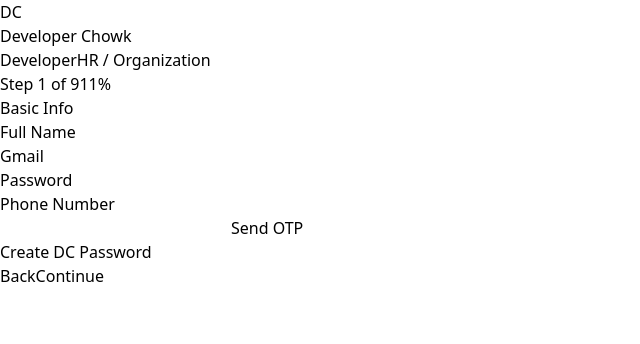
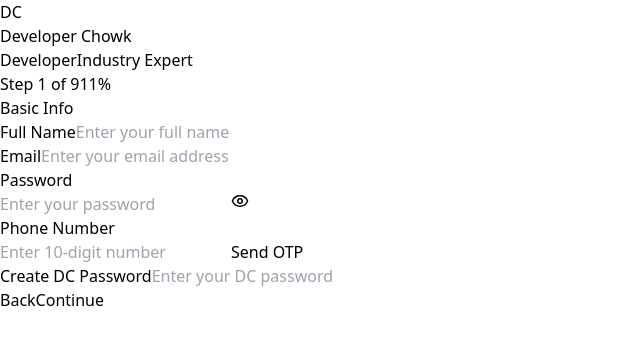
Before and after one commit to ektagoyal06/Developer_chowk, a React (Vite) app: page /signup in a window 1280 px wide. Shown: the top 344 px of the page, without its empty margins (0-640 px from the left). Built offline with nearby package versions, Linux system fonts and the light colour scheme.

Commit message:
update landingpage and signup page

```diff
--- a/package.json
+++ b/package.json
@@ -15,10 +15,6 @@
     "react": "^19.1.1",
     "react-dom": "^19.1.1",
     "react-parallax-tilt": "^1.7.304",
-<<<<<<< HEAD
-=======
-    "react-router-dom": "^7.9.4",
->>>>>>> ebaa875 (Initial commit with dc folder)
     "react-scroll": "^1.9.3",
     "react-type-animation": "^3.2.0"
   },
--- a/src/pages/DeveloperSignup.jsx
+++ b/src/pages/DeveloperSignup.jsx
@@ -1,5 +1,6 @@
 import React, { useMemo, useState } from "react";
 import { Eye, EyeOff, Moon, Sun } from "lucide-react";
+// import { Eye, EyeOff } from "lucide-react";
 
 // --- Mock catalogs --- //
 const DEGREE_OPTIONS = [
@@ -243,6 +244,7 @@
   const [role, setRole] = useState("developer");
   const [devStep, setDevStep] = useState(0);
   const [hrStep, setHrStep] = useState(0);
+  const [showPassword, setShowPassword] = useState(false);
   const [submitted, setSubmitted] = useState(false);
 
   // OTP mock state
@@ -572,8 +574,7 @@
                 setRole("developer");
                 setOtpVerified(false);
               }}
-              className={`rounded-full px-4 py-1.5 text-sm font-medium border ${
-                role === "developer"
+              className={`rounded-full px-4 py-1.5 text-sm font-medium border ${role === "developer"
                 ? "bg-indigo-600 text-white border-indigo-600"
                 : "bg-white text-indigo-700 border-indigo-200 hover:bg-indigo-50"
                 }`}
@@ -585,13 +586,12 @@
                 setRole("hr");
                 setOtpVerified(false);
               }}
-              className={`rounded-full px-4 py-1.5 text-sm font-medium border ${
-                role === "hr"
+              className={`rounded-full px-4 py-1.5 text-sm font-medium border ${role === "hr"
                 ? "bg-indigo-600 text-white border-indigo-600"
                 : "bg-white text-indigo-700 border-indigo-200 hover:bg-indigo-50"
                 }`}
             >
-              HR / Organization
+              Industry Expert
             </button>
           </div>
         </div>
@@ -618,45 +618,88 @@
                         onChange={(e) =>
                           setDev({ ...dev, name: e.target.value })
                         }
-                      />
-                    </div>
-                    <div>
-                      <label className="block text-sm font-medium text-indigo-900">
-                        Gmail
+                        placeholder="Enter your full name"
+                      />
+                    </div>
+                    <div>
+                      <label className="block text-sm font-medium text-indigo-900">
+                        Email
                       </label>
                       <input
                         type="email"
-                        className="w-full rounded-xl border border-indigo-200 px-3 py-2"
+                        required
+                        className={`w-full rounded-xl border px-3 py-2 ${dev.email && !/^[^\s@]+@[^\s@]+\.[^\s@]+$/.test(dev.email)
+                          ? "border-red-500"
+                          : "border-indigo-200"
+                          }`}
                         value={dev.email}
-                        onChange={(e) =>
-                          setDev({ ...dev, email: e.target.value })
-                        }
-                      />
-                    </div>
+                        onChange={(e) => setDev({ ...dev, email: e.target.value })}
+                        placeholder="Enter your email address"
+                      />
+                      {dev.email && !/^[^\s@]+@[^\s@]+\.[^\s@]+$/.test(dev.email) && (
+                        <p className="text-red-500 text-sm mt-1">
+                          Please enter a valid email address
+                        </p>
+                      )}
+                    </div>
+
                     <div>
                       <label className="block text-sm font-medium text-indigo-900">
                         Password
                       </label>
-                      <input
-                        type="password"
-                        className="w-full rounded-xl border border-indigo-200 px-3 py-2"
+
+                      <div className="relative">
+                        <input
+                          type={showPassword ? "text" : "password"}
+                          required
+                          className={`w-full rounded-xl border px-3 py-2 pr-10 ${dev.password &&
+                              !/^(?=.*[a-z])(?=.*[A-Z])(?=.*[^a-zA-Z0-9]).{8,}$/.test(dev.password)
+                              ? "border-red-500"
+                              : "border-indigo-200"
+                            }`}
                           value={dev.password}
-                        onChange={(e) =>
-                          setDev({ ...dev, password: e.target.value })
-                        }
-                      />
-                    </div>
+                          onChange={(e) => setDev({ ...dev, password: e.target.value })}
+                          placeholder="Enter your password"
+                        />
+
+                        {/* Eye icon button */}
+                        <button
+                          type="button"
+                          onClick={() => setShowPassword(!showPassword)}
+                          className="absolute inset-y-0 right-3 flex items-center text-gray-500 hover:text-indigo-600"
+                        >
+                          {showPassword ? <EyeOff size={18} /> : <Eye size={18} />}
+                        </button>
+                      </div>
+
+                      {/* Validation message */}
+                      {dev.password &&
+                        !/^(?=.*[a-z])(?=.*[A-Z])(?=.*[^a-zA-Z0-9]).{8,}$/.test(dev.password) && (
+                          <p className="text-red-500 text-sm mt-1">
+                            Password must be at least 8 characters long, include 1 uppercase
+                            letter, 1 lowercase letter, and 1 special character.
+                          </p>
+                        )}
+                    </div>
+
                     <div>
                       <label className="block text-sm font-medium text-indigo-900">
                         Phone Number
                       </label>
                       <div className="flex gap-2">
                         <input
+                          type="tel"
                           className="w-full rounded-xl border border-indigo-200 px-3 py-2"
                           value={dev.phone}
-                          onChange={(e) =>
-                            setDev({ ...dev, phone: e.target.value })
-                          }
+                          onChange={(e) => {
+                            const value = e.target.value;
+                            // Allow only digits and up to 10 characters
+                            if (/^\d{0,10}$/.test(value)) {
+                              setDev({ ...dev, phone: value });
+                            }
+                          }}
+                          maxLength={10}
+                          placeholder="Enter 10-digit number"
                         />
                         <button
                           type="button"
@@ -700,6 +743,7 @@
                         onChange={(e) =>
                           setDev({ ...dev, dcPassword: e.target.value })
                         }
+                        placeholder="Enter your DC password"
                       />
                     </div>
                   </div>
@@ -1113,8 +1157,7 @@
                 <button
                   disabled={devStep === 0}
                   onClick={() => setDevStep((s) => Math.max(0, s - 1))}
-                  className={`rounded-xl px-4 py-2 font-medium border ${
-                    devStep === 0
+                  className={`rounded-xl px-4 py-2 font-medium border ${devStep === 0
                     ? "opacity-50 cursor-not-allowed border-indigo-200 text-indigo-300"
                     : "text-indigo-700 border-indigo-200 hover:bg-indigo-50"
                     }`}
@@ -1127,8 +1170,7 @@
                     onClick={() =>
                       setDevStep((s) => Math.min(DEV_STEPS.length - 1, s + 1))
                     }
-                    className={`rounded-xl px-6 py-2 font-semibold text-white ${
-                      canContinue
+                    className={`rounded-xl px-6 py-2 font-semibold text-white ${canContinue
                       ? "bg-indigo-600 hover:bg-indigo-700"
                       : "bg-indigo-300"
                       }`}
@@ -1545,8 +1587,7 @@
                 <button
                   disabled={hrStep === 0}
                   onClick={() => setHrStep((s) => Math.max(0, s - 1))}
-                  className={`rounded-xl px-4 py-2 font-medium border ${
-                    hrStep === 0
+                  className={`rounded-xl px-4 py-2 font-medium border ${hrStep === 0
                     ? "opacity-50 cursor-not-allowed border-indigo-200 text-indigo-300"
                     : "text-indigo-700 border-indigo-200 hover:bg-indigo-50"
                     }`}
@@ -1559,8 +1600,7 @@
                     onClick={() =>
                       setHrStep((s) => Math.min(HR_STEPS.length - 1, s + 1))
                     }
-                    className={`rounded-xl px-6 py-2 font-semibold text-white ${
-                      canContinue
+                    className={`rounded-xl px-6 py-2 font-semibold text-white ${canContinue
                       ? "bg-indigo-600 hover:bg-indigo-700"
                       : "bg-indigo-300"
                       }`}
--- a/src/pages/landingpage.jsx
+++ b/src/pages/landingpage.jsx
@@ -1,11 +1,14 @@
 import { useState } from "react";
 import { Menu, X, Moon, Sun, ChevronLeft, ChevronRight } from "lucide-react";
 import { motion } from "framer-motion";
+import { useNavigate } from "react-router-dom";
+
 
 export default function LandingPage() {
   const [mobileMenu, setMobileMenu] = useState(false);
   const [darkMode, setDarkMode] = useState(false);
   const [currentSlide, setCurrentSlide] = useState(0);
+  const navigate = useNavigate();
 
   const toggleTheme = () => setDarkMode(!darkMode);
 
@@ -84,11 +87,14 @@
 
             {/* Sign Up / Login Dropdown */}
             <div className="relative group">
-              <button className="transition text-gray-900 dark:text-white hover:text-blue-500">
+              <button
+                onClick={() => navigate("/signup")}
+                className="transition text-gray-900 dark:text-white hover:text-blue-500"
+              >
                 Sign Up / Login
               </button>
 
-              <div className="absolute left-0 top-full  hidden group-hover:block bg-white dark:bg-gray-900 rounded-xl shadow-lg overflow-hidden z-20">
+              {/* <div className="absolute left-0 top-full  hidden group-hover:block bg-white dark:bg-gray-900 rounded-xl shadow-lg overflow-hidden z-20">
                 <a
                   href="/signup"
                   className="block px-4 py-2 text-gray-900 dark:text-white hover:bg-blue-50 dark:hover:bg-gray-800"
@@ -96,12 +102,12 @@
                   As Developer
                 </a>
                 <a
-                  href="#"
+                  href="/signup"
                   className="block px-4 py-2 text-gray-900 dark:text-white hover:bg-blue-50 dark:hover:bg-gray-800"
                 >
                   As Industry Expert
                 </a>
-              </div>
+              </div> */}
             </div>
 
             {/* Theme Toggle */}
```
Also changed, not shown: src/pages/Carousel.jsx (+0 -71 lines), 1 other file (tests, documents, lock files or other folders). Lines whose indentation alone changed are shown as unchanged.
